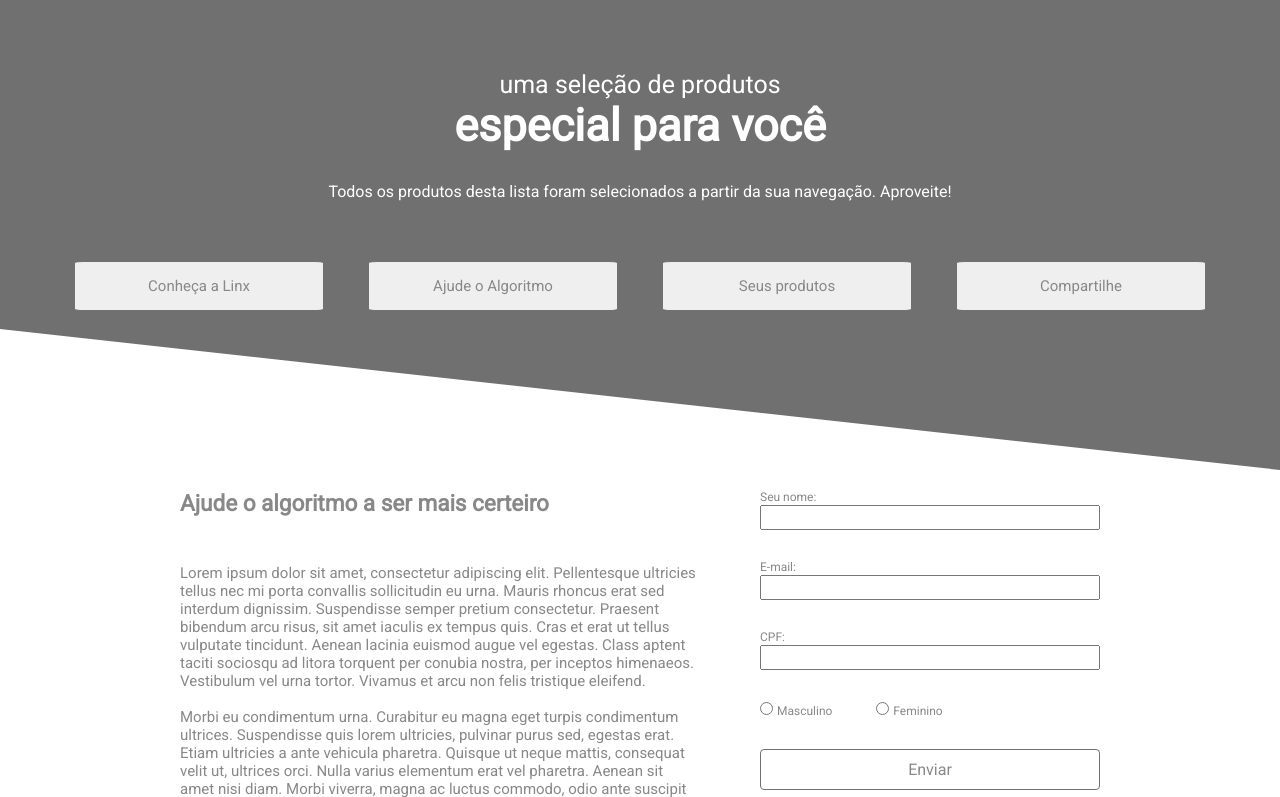
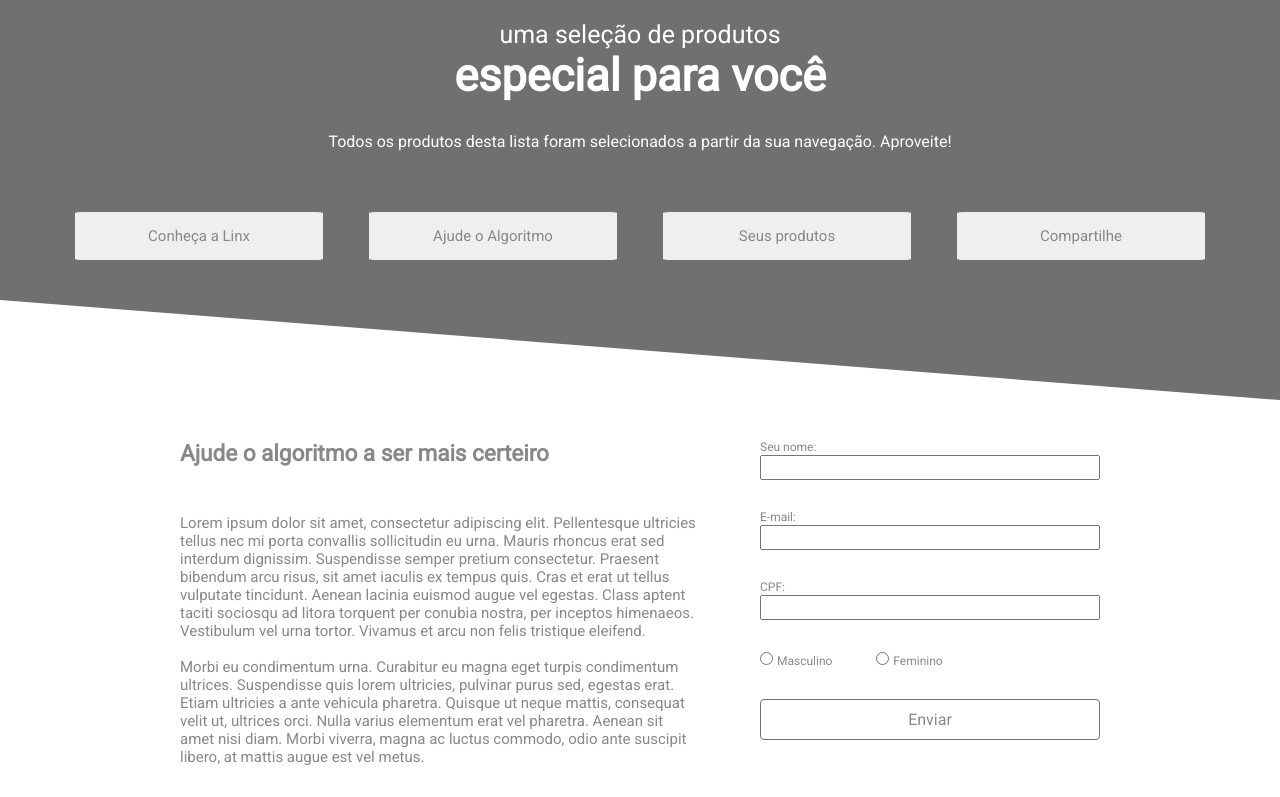
Before and after one commit to UniversidadeDeVassouras/labprogint-2020.2-ViniciusAlmeida-p2, a Flask app: page / in a window 1280 px wide. Shown: the top 797 px of the page. Run offline with Flask 2, Linux system fonts and the light colour scheme.

Commit message:
Feat: Terminado Responsividade
terminado a responsividade do projeto para mobile até no maximo 768px

```diff
--- a/application/view/static/assets/css/main.css
+++ b/application/view/static/assets/css/main.css
@@ -9,12 +9,21 @@
     --titulo-principal: white;
 }
 
+.header-background {
+    position: absolute;
+    top: 0px;
+    left: 0px;
+    height: 400px;
+    width: 100%;
+    background-color: #707070;
+    clip-path: polygon(0 0, 100% 0, 100% 100%, 0 75%);
+    z-index: -1;
+}
+
 .header-principal {
     text-align: center;
-    padding-top: 70px;
+    margin-top: 20px;
     height: 400px;
-    background-color: #707070;
-    clip-path: polygon(0 0, 100% 0, 100% 100%, 0 70%);
 }
 
 #header-1 {
--- a/application/view/templates/index.html
+++ b/application/view/templates/index.html
@@ -11,6 +11,7 @@
 <body>
 
     <header class="header-principal">
+        <span class="header-background"></span>
         <p id="header-1">uma seleção de produtos</p>
         <p id="header-2">especial para você</p>
         <p id="header-3">Todos os produtos desta lista foram selecionados a partir da sua navegação. Aproveite!</p>
@@ -58,12 +59,14 @@
             {%for produtos in listar_produtos%}
             <div class="card-produto">
                 <img class="imagem-produto" src='http:{{produtos.get_imagem_produto()}}'>
+                <div id="responsive">
                     <p class="nome-produto">{{produtos.get_nome_produto()}}</p>
                     <p class="descricao-produto">{{produtos.get_descricao_produto()}}</p>
                     <p class="preco-antigo-produto">De: {{produtos.get_preco_antigo()}}</p>
                     <p class="preco-novo-produto">Por: {{produtos.get_preco_novo()}}</p>
                     <p class="divisao-produto">ou {{produtos.get_qtd_parcela_produto()}}x de {{produtos.get_valor_parcela_produto()}}r$</p>
                     <button class="botao-produto">Comprar</button>
+                </div>
             </div>
             {%endfor%}
         </div>
```
Also changed, not shown: other parts of application/view/static/assets/css/main.css (+40 -0 lines). Lines whose indentation alone changed are shown as unchanged.
